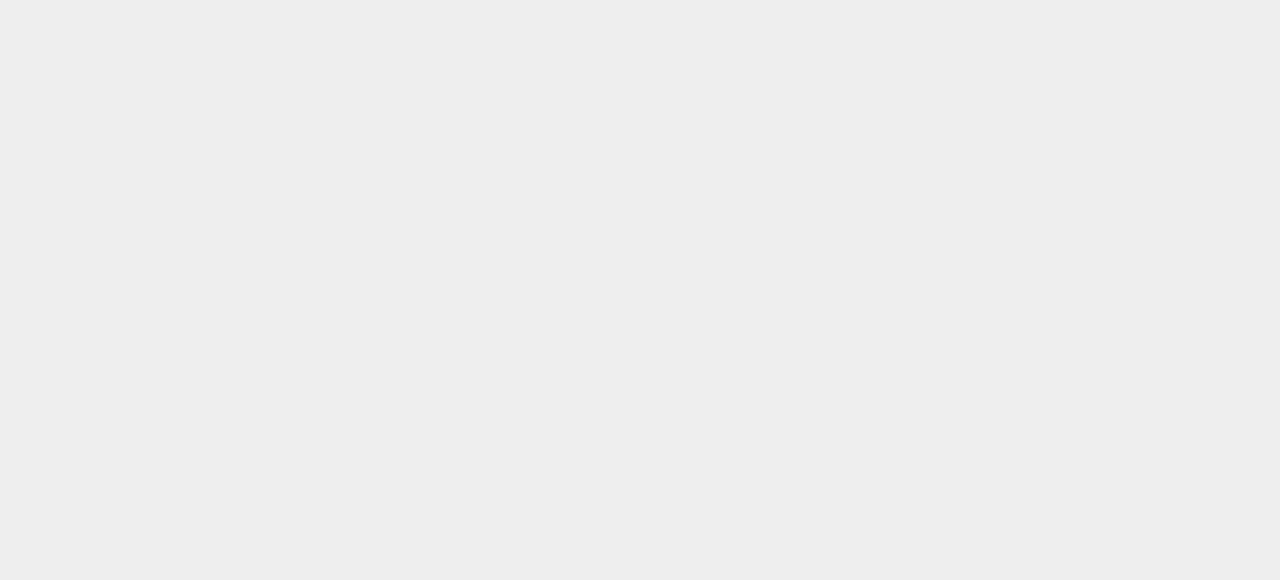
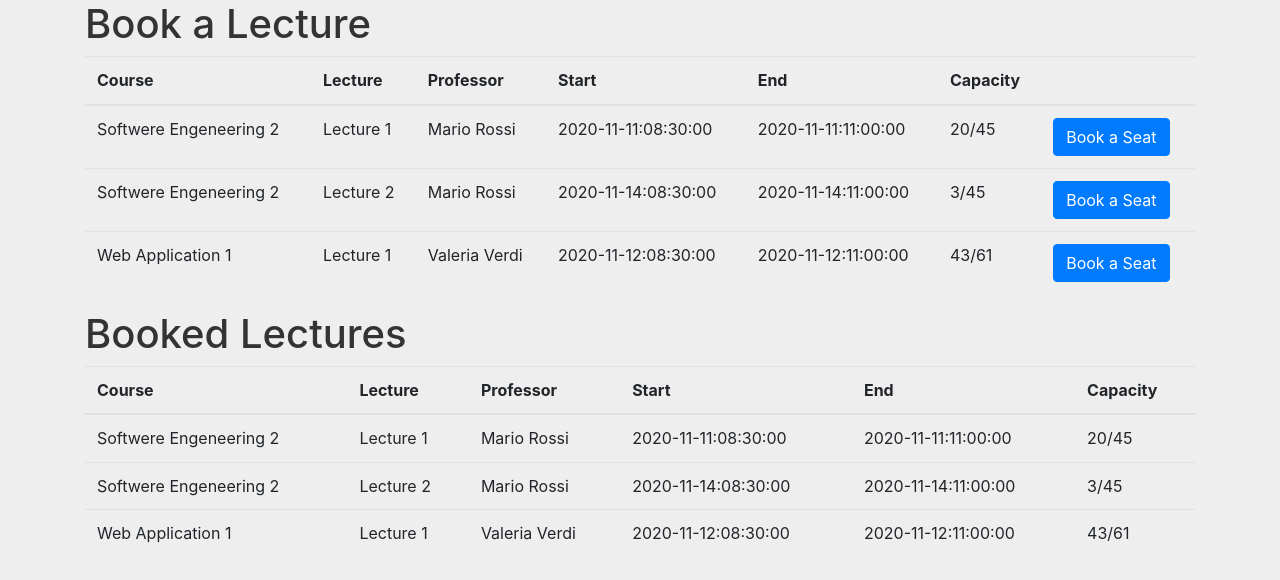
Before and after one commit to huanghaihang/PULSeBS, a React (Create React App) app: page / in a window 1280 px wide. Shown: the top 580 px of the page. Built offline with nearby package versions, Linux system fonts and the light colour scheme.

Commit message:
feat :added fist implementation of front-end without communication with back-end

```diff
--- /dev/null
+++ b/src/components/BookedLecture.tsx
@@ -0,0 +1,15 @@
+import React, { useEffect, useState } from "react";
+import Button from "react-bootstrap/Button"
+export const BookedLecture = (props: any)=>{
+
+    return (
+        <tr>
+            <td>{props.lecture.course}</td>
+            <td>{props.lecture.name}</td>
+            <td>{props.lecture.lecturer}</td>
+            <td>{props.lecture.start}</td>
+            <td>{props.lecture.end}</td>
+            <td>{props.lecture.booked_students}/{props.lecture.capacity}</td>
+        </tr>
+    );
+}
--- /dev/null
+++ b/src/components/BookedLectureList.tsx
@@ -0,0 +1,23 @@
+import React, { useEffect, useState } from "react";
+import Table from "react-bootstrap/Table"
+import {BookedLecture} from "./BookedLecture"
+export const BookedLectureList = (props:any)=>{
+
+    return (
+        <Table>
+            <thead>
+                <tr>
+                    <th>Course</th>
+                    <th>Lecture</th>
+                    <th>Professor</th>
+                    <th>Start</th>
+                    <th>End</th>
+                    <th>Capacity</th>
+                </tr>
+            </thead>
+            <tbody>
+                {props.lectures.map((lecture : any) => <BookedLecture key={lecture.id} lecture={lecture}></BookedLecture>)}
+            </tbody>
+        </Table>
+    );
+}
--- /dev/null
+++ b/src/components/BookingLecture.tsx
@@ -0,0 +1,19 @@
+import React, { useEffect, useState } from "react";
+import Button from "react-bootstrap/Button"
+export const BookingLecture = (props: any)=>{
+    const handleBooking = (evt : any)=>{
+        if (evt) evt.preventDefault();
+        props.bookLecture(props.lecture.id,1);
+    }
+    return (
+        <tr>
+            <td>{props.lecture.course}</td>
+            <td>{props.lecture.name}</td>
+            <td>{props.lecture.lecturer}</td>
+            <td>{props.lecture.start}</td>
+            <td>{props.lecture.end}</td>
+            <td>{props.lecture.booked_students}/{props.lecture.capacity}</td>
+            <td> <Button variant="primary" onClick = {(event) => handleBooking(event)}>Book a Seat</Button></td>
+        </tr>
+    );
+}
--- /dev/null
+++ b/src/components/BookingLectureList.tsx
@@ -0,0 +1,24 @@
+import React, { useEffect, useState } from "react";
+import Table from "react-bootstrap/Table"
+import {BookingLecture} from "./BookingLecture"
+export const BookingLectureList = (props:any)=>{
+
+    return (
+        <Table>
+            <thead>
+                <tr>
+                    <th>Course</th>
+                    <th>Lecture</th>
+                    <th>Professor</th>
+                    <th>Start</th>
+                    <th>End</th>
+                    <th>Capacity</th>
+                    <th></th>
+                </tr>
+            </thead>
+            <tbody>
+                {props.lectures.map((lecture : any) => <BookingLecture key={lecture.id} lecture={lecture} bookLecture={props.bookLecture}></BookingLecture>)}
+            </tbody>
+        </Table>
+    );
+}
--- /dev/null
+++ b/src/components/ReservationPage.tsx
@@ -0,0 +1,18 @@
+import React, { useEffect, useState } from "react";
+import {BookingLectureList} from "./BookingLectureList"
+import {BookedLectureList} from "./BookedLectureList"
+import Container from "react-bootstrap/Container"
+export const ReservationPage = (props:any)=>{
+
+    useEffect(()=>{
+        props.getReservations();
+    },[])
+    return (
+        <Container>
+            <h1>Book a Lecture</h1>
+            <BookingLectureList lectures={props.lectures} bookLecture= {props.bookLecture}></BookingLectureList>
+            <h1>Booked Lectures</h1>
+            <BookedLectureList  lectures={props.bookedLectures}></BookedLectureList>
+        </Container>
+    );
+}
--- a/src/components/app.tsx
+++ b/src/components/app.tsx
@@ -1,11 +1,30 @@
 // Import deps
 import React, { useEffect, useState } from "react";
-
+import {ReservationPage} from "./ReservationPage"
 // Import styles
 import "./../styles/styles.css";
 
 // Create App component
 export const App = () => {
-
-  return <div className="app"></div>;
+  let FacReservations = [{course : "Softwere Engeneering 2", booked_students :20,capacity: 45, id:1 ,start:  "2020-11-11:08:30:00", end : "2020-11-11:11:00:00", lecturer : "Mario Rossi", name : "Lecture 1" },
+{course : "Softwere Engeneering 2",booked_students :3, capacity: 45,id:2 ,start: "2020-11-14:08:30:00",end: "2020-11-14:11:00:00",lecturer:"Mario Rossi",name:"Lecture 2"},
+{course : "Web Application 1",booked_students :43,capacity: 61 ,id:3 ,start: "2020-11-12:08:30:00",end: "2020-11-12:11:00:00",lecturer:"Valeria Verdi",name:"Lecture 1"}];
+  const [bookedLectures,setBookedLectures] = useState<any>([]);
+  const [lectures,setLectures] = useState<any>([]);
+  const [loading,setLoading]= useState(false);
+  const getReservations = ()=>{
+    setLoading(true);
+    setLectures(FacReservations);
+    setBookedLectures(FacReservations);
+    setLoading(false)
+  }
+  const bookLecture = (lectureID : any,studentID : any) =>{
+    //TO DO
+    console.log(lectureID);
+  }
+  if(loading)
+    return(<div>Page is loading...</div>)
+  return <div className="app">
+    <ReservationPage bookedLectures = {bookedLectures} lectures={lectures} getReservations={getReservations} bookLecture = {bookLecture}></ReservationPage>
+  </div>;
 };
```
